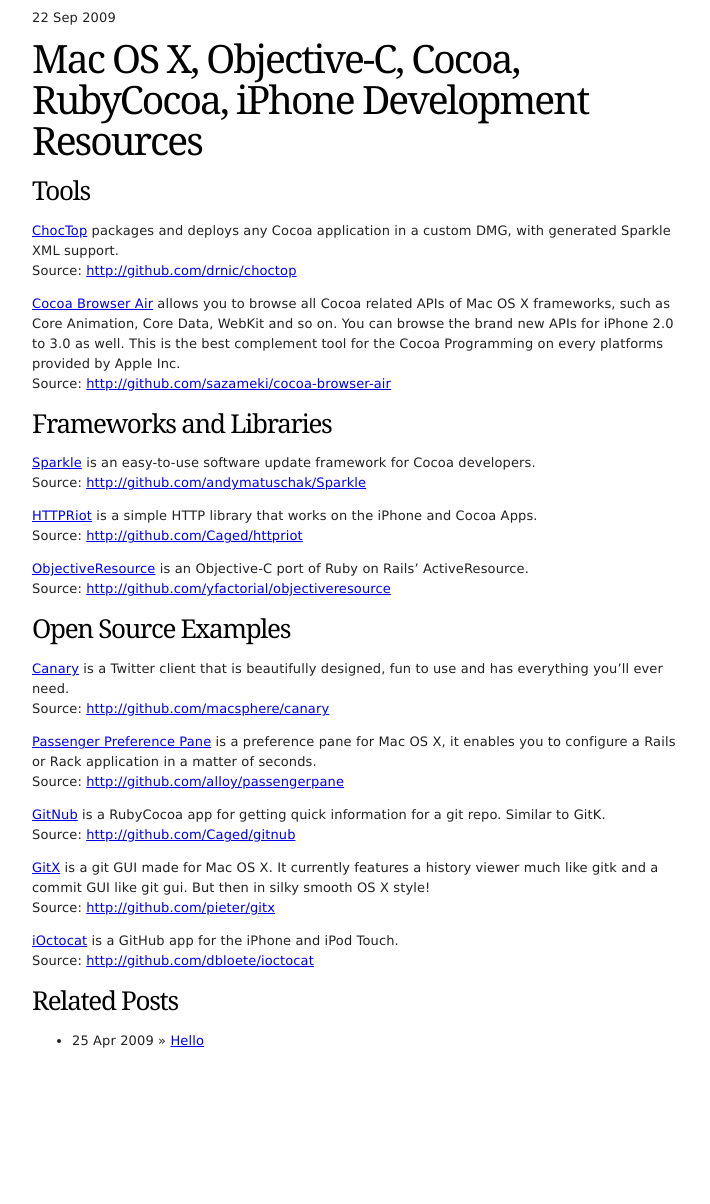
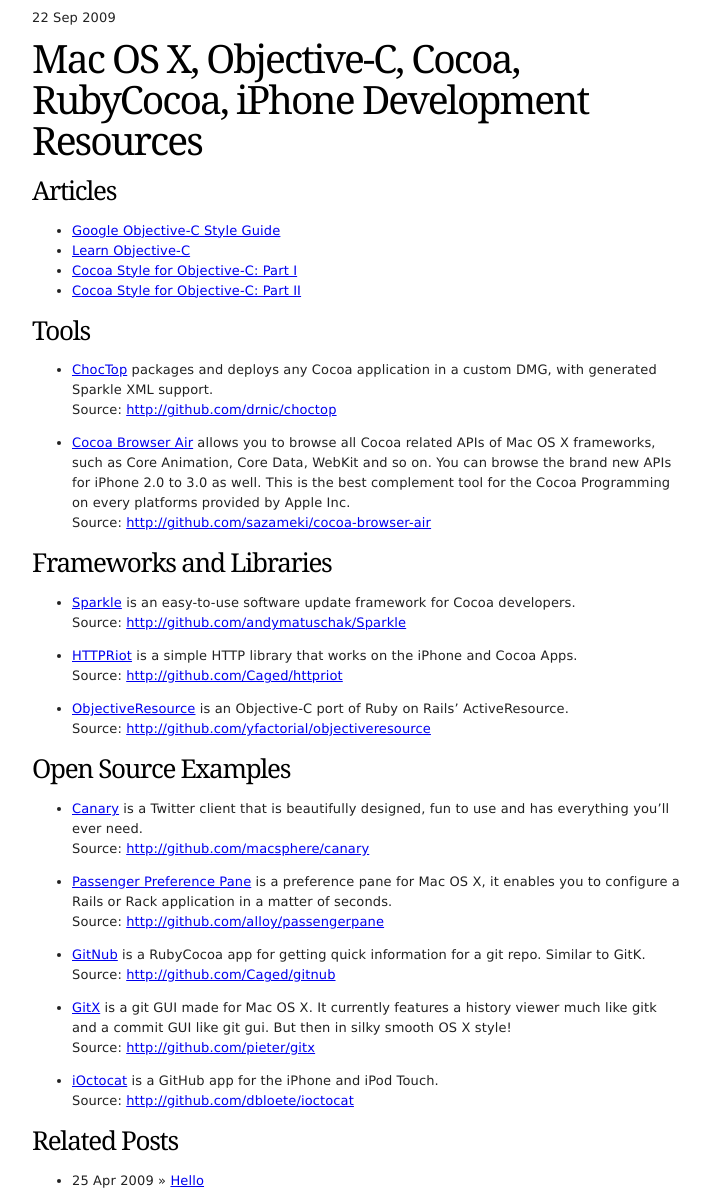
Before and after one commit to denis/denis.github.com, a Jekyll site: the page built from _posts/2009-09-22-mac-os-x-objective-c-cocoa-rubycocoa-iphone-development-resources.markdown, in a window 1280 px wide. Shown: the whole page, without its empty margins (283-993 px from the left). Built offline with Jekyll 4.4.1, drawn with Linux system fonts in a browser that asks for light colours; comment, search, counter and statistics services are not loaded; before the commit the page ends 1064 px from its top, so only the background shows below that.

Commit message:
Added Articles section to the last post.

```diff
--- a/_posts/2009-09-22-mac-os-x-objective-c-cocoa-rubycocoa-iphone-development-resources.markdown
+++ b/_posts/2009-09-22-mac-os-x-objective-c-cocoa-rubycocoa-iphone-development-resources.markdown
@@ -3,38 +3,45 @@
 title: Mac OS X, Objective-C, Cocoa, RubyCocoa, iPhone Development Resources
 ---
 
+## Articles
+
+* [Google Objective-C Style Guide](http://google-styleguide.googlecode.com/svn/trunk/objcguide.xml)
+* [Learn Objective-C](http://cocoadevcentral.com/d/learn_objectivec/)
+* [Cocoa Style for Objective-C: Part I](http://cocoadevcentral.com/articles/000082.php)
+* [Cocoa Style for Objective-C: Part II](http://cocoadevcentral.com/articles/000083.php)
+
 ## Tools
 
-[ChocTop](http://drnic.github.com/choctop/) packages and deploys any Cocoa application in a custom DMG, with generated Sparkle XML support.
+* [ChocTop](http://drnic.github.com/choctop/) packages and deploys any Cocoa application in a custom DMG, with generated Sparkle XML support.
 Source: [http://github.com/drnic/choctop](http://github.com/drnic/choctop)
 
-[Cocoa Browser Air](http://numata.designed.jp/en/programming/cocoa-browser-air.html) allows you to browse all Cocoa related APIs of Mac OS X frameworks, such as Core Animation, Core Data, WebKit and so on. You can browse the brand new APIs for iPhone 2.0 to 3.0 as well. This is the best complement tool for the Cocoa Programming on every platforms provided by Apple Inc.
+* [Cocoa Browser Air](http://numata.designed.jp/en/programming/cocoa-browser-air.html) allows you to browse all Cocoa related APIs of Mac OS X frameworks, such as Core Animation, Core Data, WebKit and so on. You can browse the brand new APIs for iPhone 2.0 to 3.0 as well. This is the best complement tool for the Cocoa Programming on every platforms provided by Apple Inc.
 Source: [http://github.com/sazameki/cocoa-browser-air](http://github.com/sazameki/cocoa-browser-air)
 
 ## Frameworks and Libraries
 
-[Sparkle](http://sparkle.andymatuschak.org/) is an easy-to-use software update framework for Cocoa developers.
+* [Sparkle](http://sparkle.andymatuschak.org/) is an easy-to-use software update framework for Cocoa developers.
 Source: [http://github.com/andymatuschak/Sparkle](http://github.com/andymatuschak/Sparkle)
 
-[HTTPRiot](http://labratrevenge.com/httpriot/) is a simple HTTP library that works on the iPhone and Cocoa Apps.
+* [HTTPRiot](http://labratrevenge.com/httpriot/) is a simple HTTP library that works on the iPhone and Cocoa Apps.
 Source: [http://github.com/Caged/httpriot](http://github.com/Caged/httpriot)
 
-[ObjectiveResource](http://iphoneonrails.com/) is an Objective-C port of Ruby on Rails' ActiveResource.
+* [ObjectiveResource](http://iphoneonrails.com/) is an Objective-C port of Ruby on Rails' ActiveResource.
 Source: [http://github.com/yfactorial/objectiveresource](http://github.com/yfactorial/objectiveresource)
 
 ## Open Source Examples
 
-[Canary](http://www.canaryapp.com/) is a Twitter client that is beautifully designed, fun to use and has everything you'll ever need.
+* [Canary](http://www.canaryapp.com/) is a Twitter client that is beautifully designed, fun to use and has everything you'll ever need.
 Source: [http://github.com/macsphere/canary](http://github.com/macsphere/canary)
 
-[Passenger Preference Pane](http://www.fngtps.com/passenger-preference-pane) is a preference pane for Mac OS X, it enables you to configure a Rails or Rack application in a matter of seconds.
+* [Passenger Preference Pane](http://www.fngtps.com/passenger-preference-pane) is a preference pane for Mac OS X, it enables you to configure a Rails or Rack application in a matter of seconds.
 Source: [http://github.com/alloy/passengerpane](http://github.com/alloy/passengerpane)
 
-[GitNub](http://wiki.github.com/Caged/gitnub) is a RubyCocoa app for getting quick information for a git repo. Similar to GitK.
+* [GitNub](http://wiki.github.com/Caged/gitnub) is a RubyCocoa app for getting quick information for a git repo. Similar to GitK.
 Source: [http://github.com/Caged/gitnub](http://github.com/Caged/gitnub)
 
-[GitX](http://gitx.frim.nl/) is a git GUI made for Mac OS X. It currently features a history viewer much like gitk and a commit GUI like git gui. But then in silky smooth OS X style!
+* [GitX](http://gitx.frim.nl/) is a git GUI made for Mac OS X. It currently features a history viewer much like gitk and a commit GUI like git gui. But then in silky smooth OS X style!
 Source: [http://github.com/pieter/gitx](http://github.com/pieter/gitx)
 
-[iOctocat](http://dbloete.github.com/ioctocat/) is a GitHub app for the iPhone and iPod Touch.
+* [iOctocat](http://dbloete.github.com/ioctocat/) is a GitHub app for the iPhone and iPod Touch.
 Source: [http://github.com/dbloete/ioctocat](http://github.com/dbloete/ioctocat)
```
